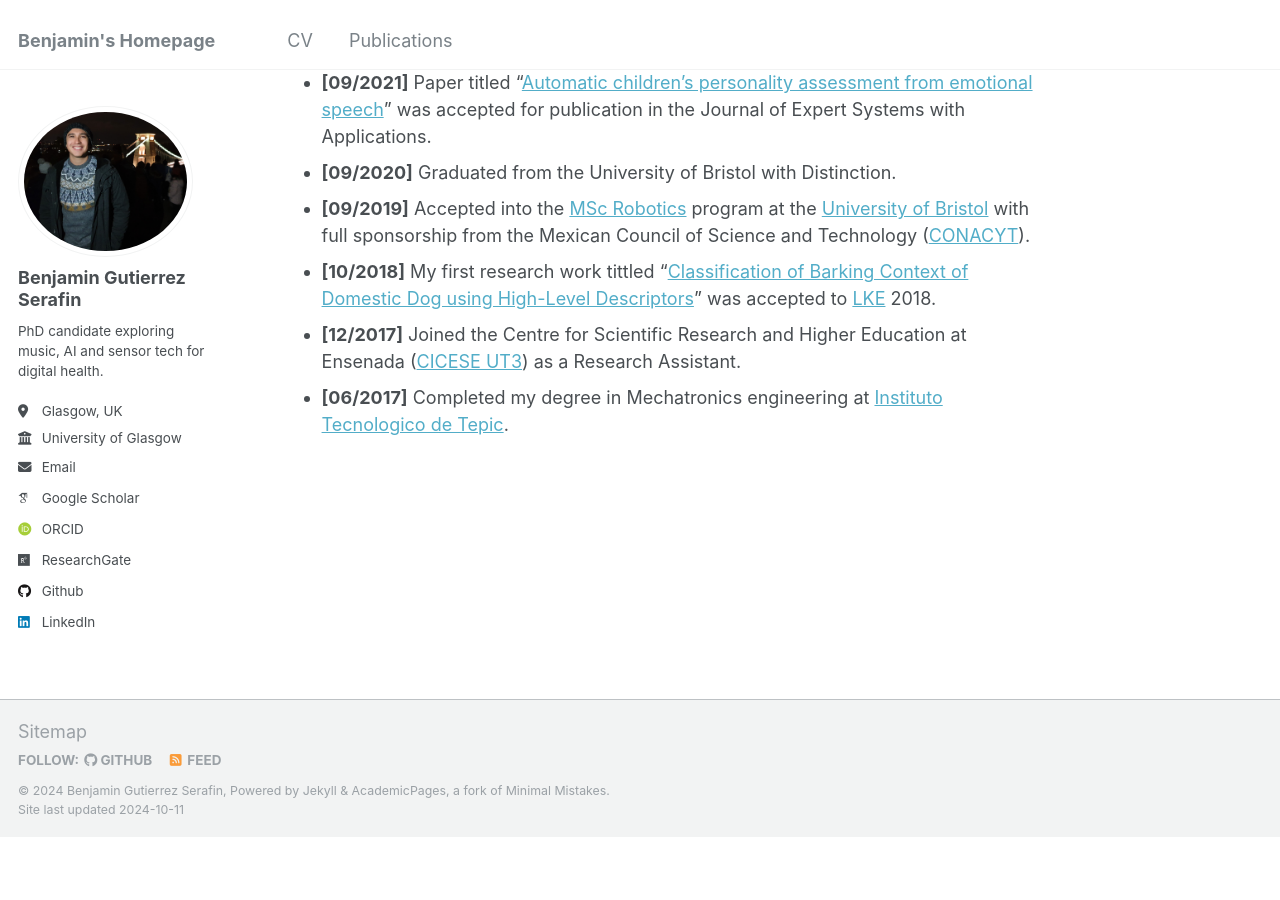
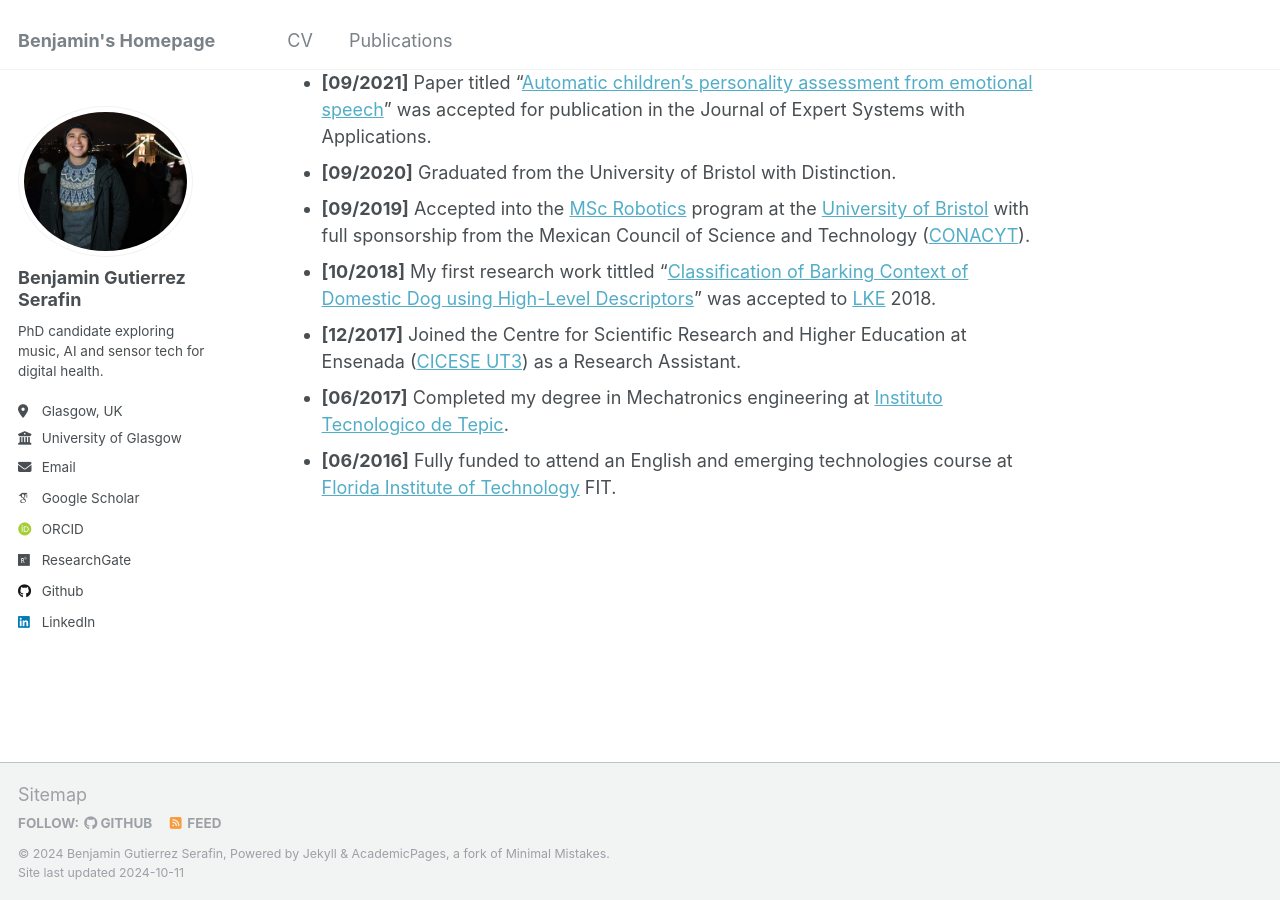
Before and after one commit to gtzben/gtzben.github.io, a Jekyll site: the page built from _pages/about.md, in a window 1280 px wide and 900 px high, scrolled down 903 px. Built offline with Jekyll 4.4.1, drawn with Linux system fonts in a browser that asks for light colours; some web fonts are replaced; before the commit the page ends 1740 px from its top, so only the background shows below that.

Commit message:
Update timeline

```diff
--- a/_pages/about.md
+++ b/_pages/about.md
@@ -26,3 +26,4 @@ Academic Updates
 - **[10/2018]** My first research work tittled "[Classification of Barking Context of Domestic Dog using High-Level Descriptors](https://www.researchgate.net/profile/Benjamin-Gutierrez-Serafin/publication/339204336_Classification_of_Barking_Context_of_Domestic_Dog_using_High-Level_Descriptors/links/5e94eb72299bf13079978a15/Classification-of-Barking-Context-of-Domestic-Dog-using-High-Level-Descriptors.pdf)" was accepted to [LKE](https://lke.cs.buap.mx/2018/) 2018.
 - **[12/2017]** Joined the Centre for Scientific Research and Higher Education at Ensenada ([CICESE UT3](https://ut3.cicese.mx)) as a Research Assistant.
 - **[06/2017]** Completed my degree in Mechatronics engineering at [Instituto Tecnologico de Tepic](https://www.tepic.tecnm.mx).
+- **[06/2016]** Fully funded to attend an English and emerging technologies course at [Florida Institute of Technology](https://www.fit.edu) FIT.
```
